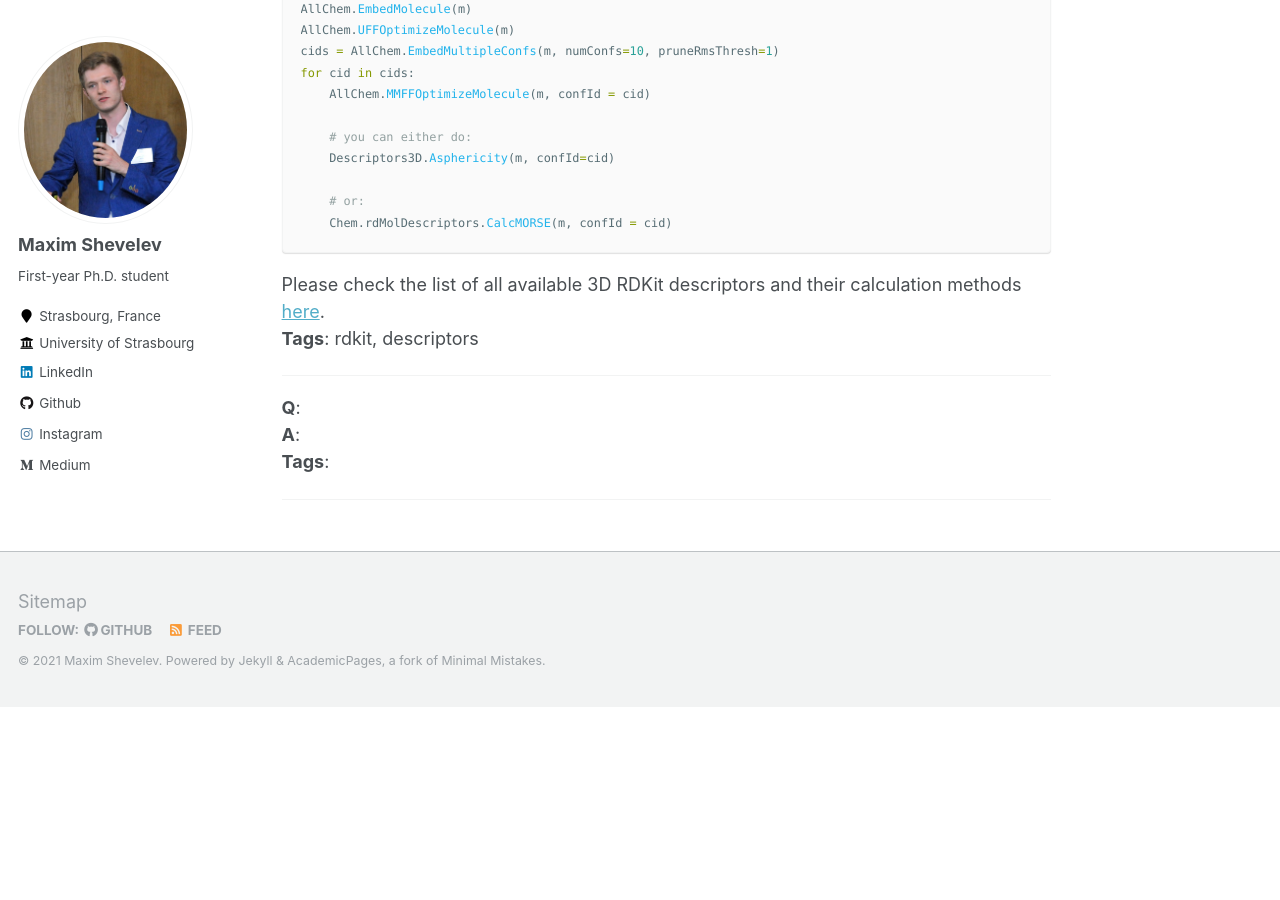
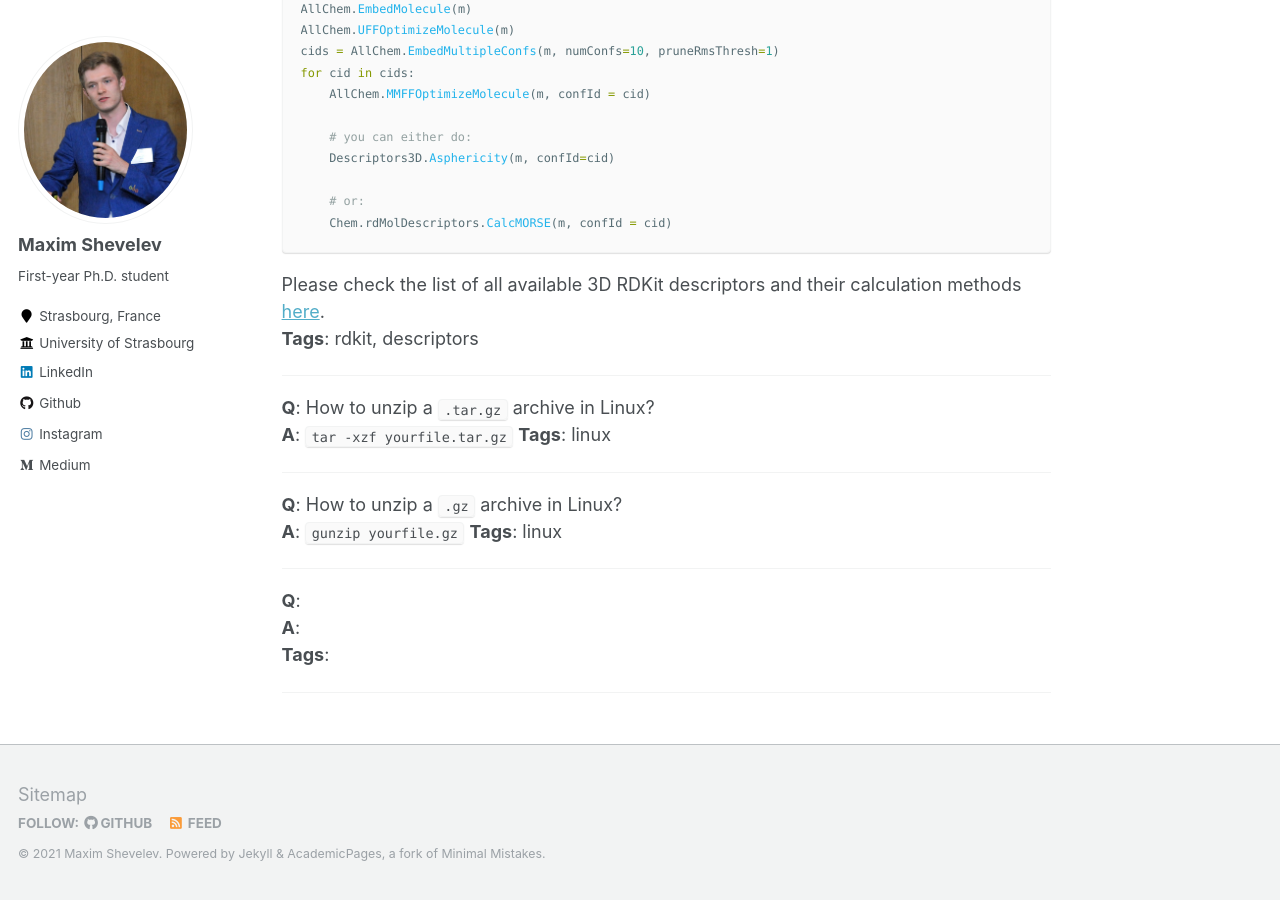
Before and after one commit to mawansui/mawansui.github.io, a Jekyll site: the page built from _pages/quick_hacks.md, in a window 1280 px wide and 900 px high, scrolled down 3254 px. Built offline with Jekyll 4.4.1, drawn with Linux system fonts in a browser that asks for light colours; before the commit the page ends 3961 px from its top, so only the background shows below that.

Commit message:
new quick hacks

```diff
--- a/_pages/quick_hacks.md
+++ b/_pages/quick_hacks.md
@@ -156,6 +156,18 @@ for cid in cids:
 
 ---
 
+**Q**: How to unzip a `.tar.gz` archive in Linux?
+**A**: `tar -xzf yourfile.tar.gz`
+**Tags**: linux
+
+---
+
+**Q**: How to unzip a `.gz` archive in Linux?
+**A**: `gunzip yourfile.gz`
+**Tags**: linux
+
+---
+
 **Q**:
 **A**:
 **Tags**:
```
